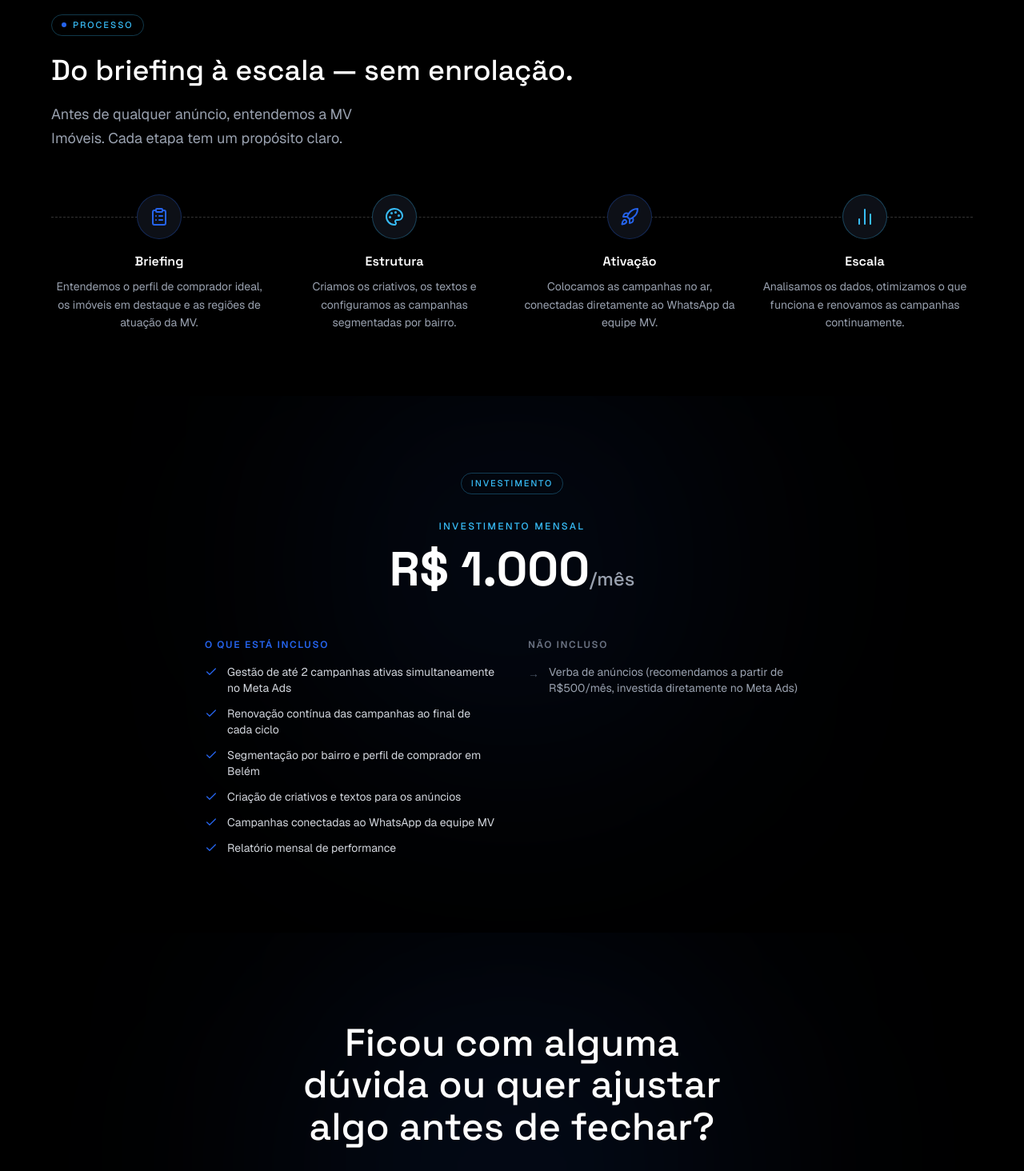
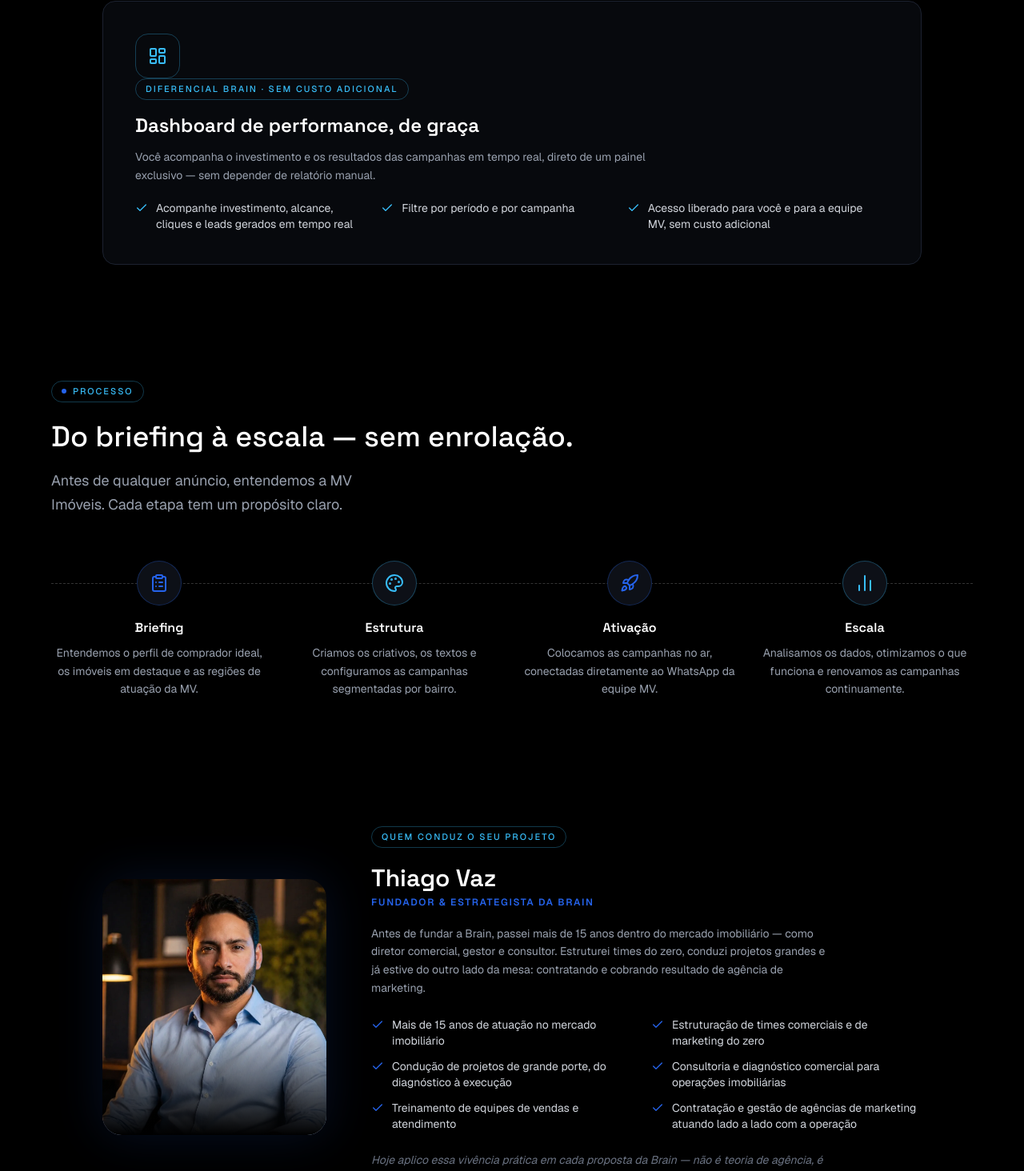
Before and after one commit to thiagovazvscode/brain-marketing, a Next.js app: page /proposta/mv-imoveis in a window 1280 px wide. Shown: the part 1928-3392 px from the top of the page at 80% size. Built offline with nearby package versions, Linux system fonts and the light colour scheme.

Commit message:
feat: adiciona bio, dashboard gratuito e FAQ na proposta MV Imoveis

```diff
--- a/src/app/proposta/mv-imoveis/page.tsx
+++ b/src/app/proposta/mv-imoveis/page.tsx
@@ -1,10 +1,12 @@
 "use client";
 
+import Image from "next/image";
 import {
   ArrowRight,
   BarChart2,
   Check,
   ClipboardList,
+  LayoutDashboard,
   MapPin,
   Palette,
   Rocket,
@@ -84,6 +86,48 @@ const included = [
 
 const notIncluded = [
   "Verba de anúncios (recomendamos a partir de R$500/mês, investida diretamente no Meta Ads)",
+];
+
+const dashboardFeatures = [
+  "Acompanhe investimento, alcance, cliques e leads gerados em tempo real",
+  "Filtre por período e por campanha",
+  "Acesso liberado para você e para a equipe MV, sem custo adicional",
+];
+
+const bioBullets = [
+  "Mais de 15 anos de atuação no mercado imobiliário",
+  "Estruturação de times comerciais e de marketing do zero",
+  "Condução de projetos de grande porte, do diagnóstico à execução",
+  "Consultoria e diagnóstico comercial para operações imobiliárias",
+  "Treinamento de equipes de vendas e atendimento",
+  "Contratação e gestão de agências de marketing atuando lado a lado com a operação",
+];
+
+const faqItems = [
+  {
+    q: "Preciso ter site próprio para rodar as campanhas?",
+    a: "Não. As campanhas podem direcionar direto para o WhatsApp da equipe MV, sem depender de um site.",
+  },
+  {
+    q: "Quanto tempo até os primeiros resultados aparecerem?",
+    a: "As campanhas ficam no ar em até 15 dias após a aprovação da proposta, com os primeiros leads chegando ainda no primeiro mês.",
+  },
+  {
+    q: "Como funciona isso de 'até 2 campanhas ativas'?",
+    a: "Mantemos sempre até 2 campanhas rodando ao mesmo tempo. Quando uma encerra o ciclo, já ativamos a próxima — o tráfego nunca para.",
+  },
+  {
+    q: "A verba de anúncio é paga para a Brain?",
+    a: "Não. A verba é paga direto na plataforma (Meta Ads), separada do valor de gestão — total transparência sobre quanto está sendo investido em mídia.",
+  },
+  {
+    q: "Como acompanho os resultados?",
+    a: "Você recebe acesso a um dashboard próprio, com filtros por período e campanha, além do relatório mensal.",
+  },
+  {
+    q: "Posso cancelar quando quiser?",
+    a: "Sim. Não há fidelidade — basta avisar com antecedência, conforme combinado no contrato.",
+  },
 ];
 
 export default function PropostaMvImoveisPage() {
@@ -238,6 +282,47 @@ export default function PropostaMvImoveisPage() {
         </div>
       </section>
 
+      {/* SEÇÃO 4B — DASHBOARD GRATUITO */}
+      <section className="px-6 py-16 lg:px-10">
+        <div className="mx-auto max-w-5xl">
+          <MotionReveal>
+            <GlowCard
+              className="grid gap-8 p-8 lg:grid-cols-[auto_1fr] lg:items-center lg:p-10"
+              glowColor="rgba(56, 189, 248,0.18)"
+            >
+              <span className="flex h-14 w-14 shrink-0 items-center justify-center rounded-2xl border border-brand-magenta/30 text-brand-magenta">
+                <LayoutDashboard className="h-6 w-6" aria-hidden="true" />
+              </span>
+              <div>
+                <span className={badgeClass}>Diferencial Brain · Sem custo adicional</span>
+                <h3 className="mt-4 font-display text-2xl font-semibold text-white">
+                  Dashboard de performance, de graça
+                </h3>
+                <p className="mt-3 max-w-2xl text-sm leading-relaxed text-gray-400">
+                  Você acompanha o investimento e os resultados das campanhas
+                  em tempo real, direto de um painel exclusivo — sem depender
+                  de relatório manual.
+                </p>
+                <ul className="mt-5 grid gap-3 sm:grid-cols-3">
+                  {dashboardFeatures.map((item) => (
+                    <li
+                      key={item}
+                      className="flex items-start gap-2.5 text-sm text-gray-300"
+                    >
+                      <Check
+                        className="mt-0.5 h-4 w-4 shrink-0 text-brand-magenta"
+                        aria-hidden="true"
+                      />
+                      <span>{item}</span>
+                    </li>
+                  ))}
+                </ul>
+              </div>
+            </GlowCard>
+          </MotionReveal>
+        </div>
+      </section>
+
       {/* SEÇÃO 5 — COMO TRABALHAMOS */}
       <section className="relative overflow-hidden px-6 py-20 lg:px-10">
         <div
@@ -301,6 +386,69 @@ export default function PropostaMvImoveisPage() {
                 );
               })}
             </div>
+          </div>
+        </div>
+      </section>
+
+      {/* SEÇÃO 5B — QUEM CONDUZ O PROJETO */}
+      <section className="px-6 py-20 lg:px-10">
+        <div className="mx-auto max-w-5xl">
+          <div className="grid grid-cols-1 items-center gap-10 lg:grid-cols-[280px_1fr] lg:gap-14">
+            <MotionReveal direction="left">
+              <div
+                className="relative mx-auto w-full max-w-[280px] overflow-hidden rounded-3xl"
+                style={{ height: "320px", boxShadow: "0 0 60px rgba(37, 99, 235, 0.15)" }}
+              >
+                <Image
+                  src="/images/fundador.webp"
+                  alt="Thiago Vaz, fundador e estrategista da Brain Marketing & Performance"
+                  fill
+                  sizes="280px"
+                  style={{ objectFit: "cover", objectPosition: "center top" }}
+                />
+                <div
+                  aria-hidden="true"
+                  className="pointer-events-none absolute inset-0"
+                  style={{ background: "linear-gradient(to top, #000000 0%, transparent 40%)" }}
+                />
+              </div>
+            </MotionReveal>
+
+            <MotionReveal delay={0.1} direction="right">
+              <span className={badgeClass}>Quem conduz o seu projeto</span>
+              <h3 className="mt-5 font-display text-2xl font-semibold text-white md:text-3xl">
+                Thiago Vaz
+              </h3>
+              <p className="mt-1 text-xs font-semibold uppercase tracking-[0.14em] text-brand-primary">
+                Fundador &amp; Estrategista da Brain
+              </p>
+              <p className="mt-5 max-w-xl text-sm leading-relaxed text-gray-400">
+                Antes de fundar a Brain, passei mais de 15 anos dentro do
+                mercado imobiliário — como diretor comercial, gestor e
+                consultor. Estruturei times do zero, conduzi projetos grandes
+                e já estive do outro lado da mesa: contratando e cobrando
+                resultado de agência de marketing.
+              </p>
+              <ul className="mt-6 grid gap-3 sm:grid-cols-2">
+                {bioBullets.map((item) => (
+                  <li
+                    key={item}
+                    className="flex items-start gap-2.5 text-sm text-gray-300"
+                  >
+                    <Check
+                      className="mt-0.5 h-4 w-4 shrink-0 text-brand-primary"
+                      aria-hidden="true"
+                    />
+                    <span>{item}</span>
+                  </li>
+                ))}
+              </ul>
+              <p className="mt-6 max-w-xl text-sm italic leading-relaxed text-gray-500">
+                Hoje aplico essa vivência prática em cada proposta da Brain —
+                não é teoria de agência, é experiência de quem já rodou a
+                operação por dentro.
+              </p>
+            </MotionReveal>
           </div>
         </div>
       </section>
@@ -378,6 +526,39 @@ export default function PropostaMvImoveisPage() {
         </div>
       </section>
 
+      {/* SEÇÃO 6B — FAQ */}
+      <section className="px-6 py-20 lg:px-10">
+        <div className="mx-auto max-w-4xl">
+          <MotionReveal>
+            <span className={badgeClass}>
+              <span className="h-1.5 w-1.5 rounded-full bg-brand-primary" />
+              Perguntas frequentes
+            </span>
+          </MotionReveal>
+
+          <MotionReveal delay={0.08}>
+            <h2 className="mt-6 font-display text-balance text-3xl font-medium leading-[1.1] text-white sm:text-4xl">
+              Antes de decidir, tira aqui as dúvidas mais comuns.
+            </h2>
+          </MotionReveal>
+
+          <div className="mt-10 grid gap-4">
+            {faqItems.map((item, index) => (
+              <MotionReveal key={item.q} delay={0.05 + index * 0.05}>
+                <div className="rounded-2xl border border-white/[0.06] bg-white/[0.03] p-6">
+                  <h3 className="font-display text-base font-semibold text-white">
+                    {item.q}
+                  </h3>
+                  <p className="mt-2 text-sm leading-relaxed text-gray-400">
+                    {item.a}
+                  </p>
+                </div>
+              </MotionReveal>
+            ))}
+          </div>
+        </div>
+      </section>
+
       {/* SEÇÃO 7 — CTA FINAL */}
       <section className="relative overflow-hidden px-6 py-28 text-center lg:px-10">
         <div
```
